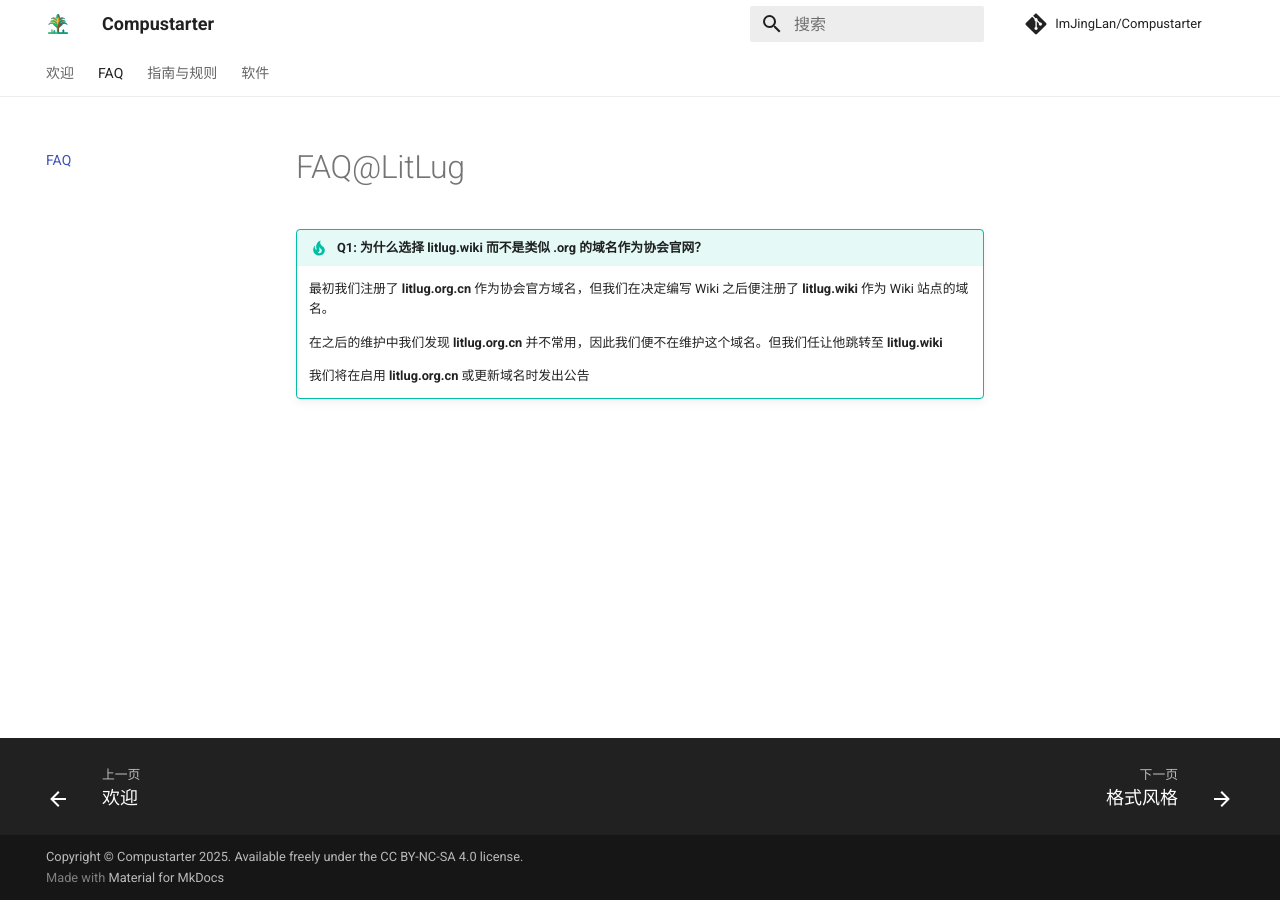
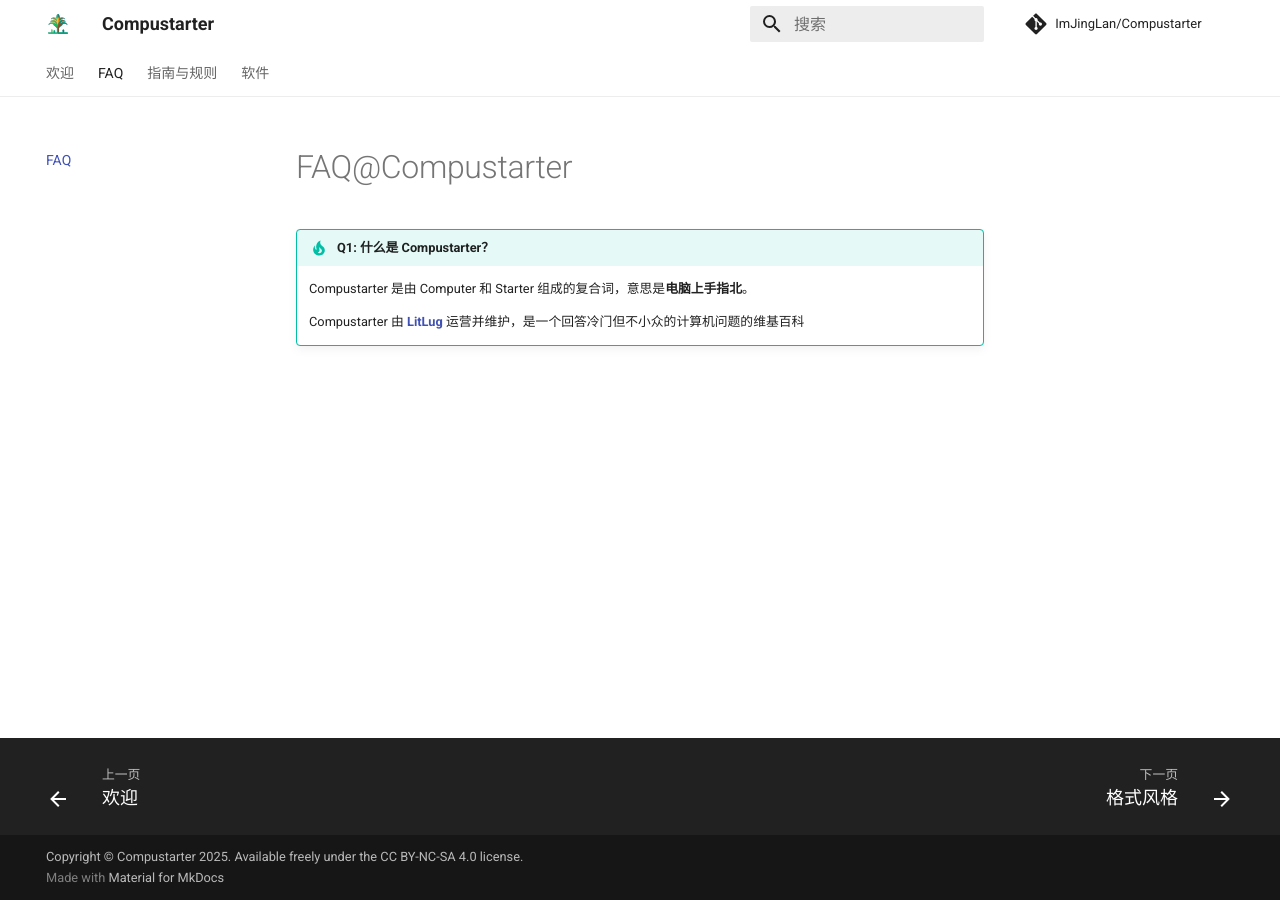
Before and after one commit to ImJingLan/Compustarter, an MkDocs documentation site: the page built from docs/faq.md, in a window 1280 px wide. Built offline with MkDocs 1.6.1 and Material for MkDocs 9.7.7, drawn with Linux system fonts in a browser that asks for light colours; comment, search, counter and statistics services are not loaded.

```diff
--- a/docs/faq.md
+++ b/docs/faq.md
@@ -1,13 +1,11 @@
 ---
-title: FAQ@LitLug
+title: FAQ@Compustarter
 ---
 
-# FAQ@LitLug
+# FAQ@Compustarter
 
-!!! tip "Q1: 为什么选择 **litlug.wiki** 而不是类似 **.org** 的域名作为协会官网？"
+!!! tip "Q1: 什么是 Compustarter？"
 
-    最初我们注册了 **litlug.org.cn** 作为协会官方域名，但我们在决定编写 Wiki 之后便注册了 **litlug.wiki** 作为 Wiki 站点的域名。
+    Compustarter 是由 Computer 和 Starter 组成的复合词，意思是**电脑上手指北**。
 
-    在之后的维护中我们发现 **litlug.org.cn** 并不常用，因此我们便不在维护这个域名。但我们任让他跳转至 **litlug.wiki**
-
-    我们将在启用 **litlug.org.cn** 或更新域名时发出公告
+    Compustarter 由 [**LitLug**](//litlug.wiki) 运营并维护，是一个回答冷门但不小众的计算机问题的维基百科
--- a/mkdocs.yml
+++ b/mkdocs.yml
@@ -46,6 +46,7 @@ nav:
       - 格式风格: rules/styleguide.md
   - 软件:
       - Steam: software/steam.md
+      - Wegame: software/wegame.md
 
 extra_css:
   - "assets/css/extra-color.css"
```
Also changed, not shown: docs/software/steam.md (+4 -4 lines), docs/software/wegame.md (added, +13 -0 lines).
